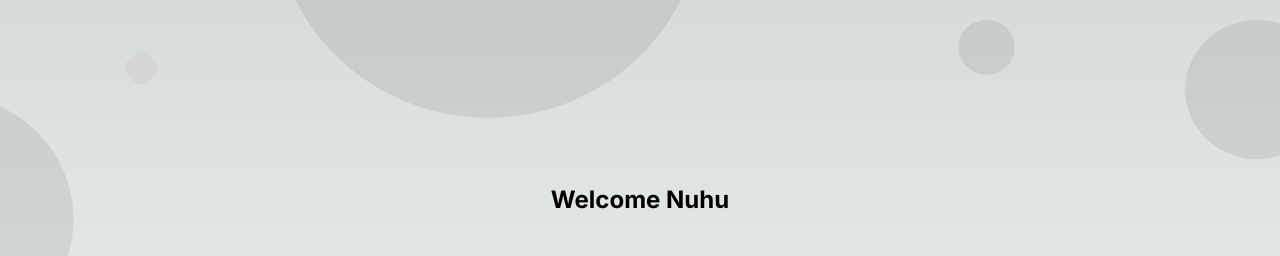
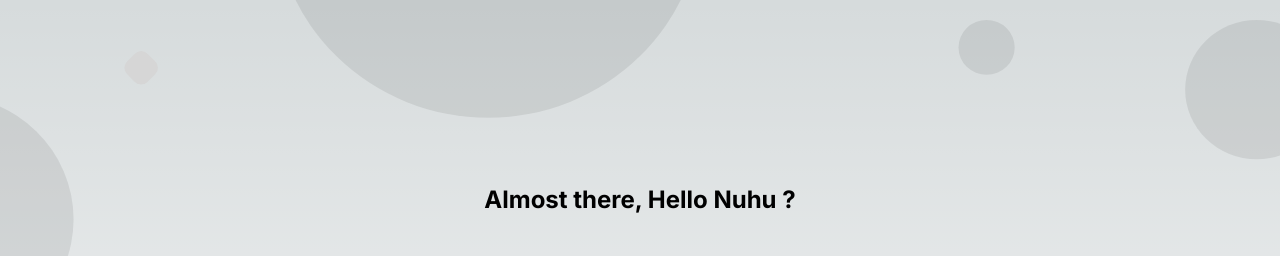
Before and after one commit to marks-eduhub/skiller-frontend, a Next.js app: page /splash in a window 1280 px wide. Shown: the top 256 px of the page. Built offline with nearby package versions, Linux system fonts and the light colour scheme; grey boxes are pictures that could not be loaded.

Commit message:
add data

```diff
--- a/components/splash/data.json
+++ b/components/splash/data.json
@@ -3,7 +3,8 @@
       "Programming"
  ],
     "title": "Almost there, Hello Nuhu ?",
-    "slider": "/slider_icon.svg"
+    "slider": "/slider_icon.svg",
+    "buttonText": "Let's Start"
 
 
  }
--- a/components/splash/index.tsx
+++ b/components/splash/index.tsx
@@ -11,10 +11,10 @@ const Splash: React.FC = () => {
   return (
     <div className="flex justify-center items-center h-screen bg-cover bg-no-repeat" style={{ backgroundImage: "url('/backgroundImage.svg')" }}>
       <div className="absolute top-1/4 transform -translate-y-1/2 text-center z-10">
-        <p className="text-2xl font-bold text-black">Welcome Nuhu</p>
+        <p className="text-2xl font-bold text-black">{data.title}</p>
       </div>
       <div className="absolute bottom-16">
-        <button onClick={() => console.log("Let's Start button clicked")} className="px-4 py-2 bg-black text-white rounded-md">Let's Start</button>
+        <button onClick={() => console.log("Let's Start button clicked")} className="px-4 py-2 bg-black text-white rounded-md">{data.buttonText}</button>
       </div>
       <Image layout="intrinsic" width={375.99} height={618} src="/image.svg" alt="bulb" className=" z-0" style={{ maxWidth: "50%", maxHeight: "40%" }}  />
     </div>
```
